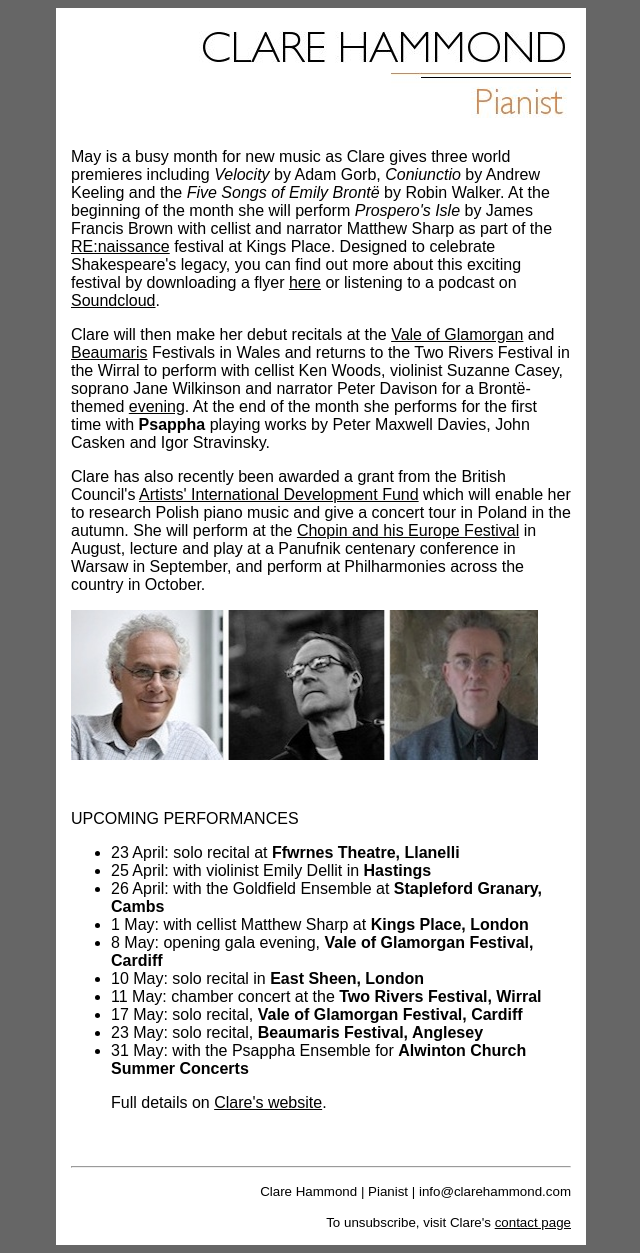
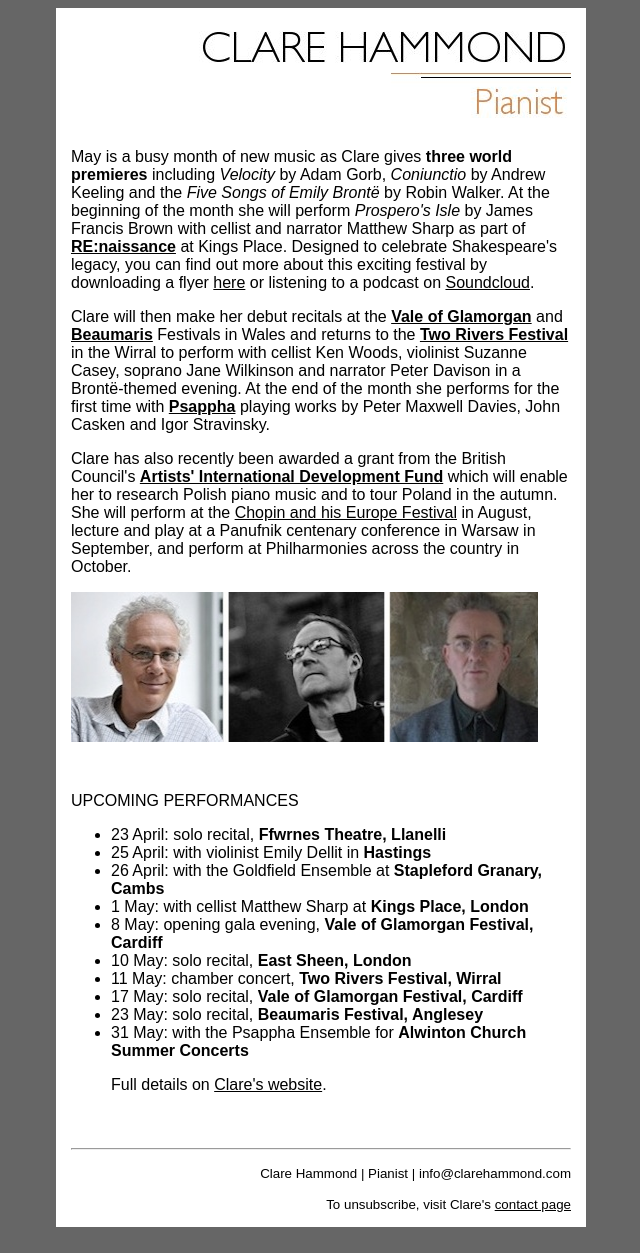
Before and after one commit to hammonc/clarehammond.com, a Jekyll site: the page newsletter-20140415.html, which Jekyll copies as it is, in a window 1280 px wide. Shown: the whole page, without its empty margins (319-959 px from the left). Built offline with Jekyll 4.4.1, drawn with Linux system fonts in a browser that asks for light colours.

Commit message:
new newsletter

```diff
--- a/newsletter-20140415.html
+++ b/newsletter-20140415.html
@@ -24,12 +24,11 @@
 	    <tr>
 	      <td>
 
-		<p>May is a busy month for new music as Clare gives three world premieres including <em>Velocity</em> by Adam Gorb, <em>Coniunctio</em> by Andrew Keeling and the <em>Five Songs of Emily Bront&#235;</em> by Robin Walker. At the beginning of the month she will perform <em>Prospero's Isle</em> by James Francis Brown with cellist and narrator Matthew Sharp as part of the <a href="http://www.kingsplace.co.uk/whats-on-book-tickets/curated-weeks/renaissance#.U004fOZdXpY"target="_blank">RE:naissance</a> festival at Kings Place. Designed to celebrate Shakespeare's legacy, you can find out more about this exciting festival by downloading a flyer <a href="resources/renaissance.pdf"target="_blank">here</a> or listening to a podcast on <a href="https://soundcloud.com/kings-place/matthew-sharps-renaissance"target="_blank">Soundcloud</a>.</p>
+		<p>May is a busy month of new music as Clare gives <strong>three world premieres</strong> including <em>Velocity</em> by Adam Gorb, <em>Coniunctio</em> by Andrew Keeling and the <em>Five Songs of Emily Bront&#235;</em> by Robin Walker. At the beginning of the month she will perform <em>Prospero's Isle</em> by James Francis Brown with cellist and narrator Matthew Sharp as part of <strong><a href="http://www.kingsplace.co.uk/whats-on-book-tickets/curated-weeks/renaissance#.U004fOZdXpY"target="_blank">RE:naissance</a></strong> at Kings Place. Designed to celebrate Shakespeare's legacy, you can find out more about this exciting festival by downloading a flyer <a href="resources/renaissance.pdf"target="_blank">here</a> or listening to a podcast on <a href="https://soundcloud.com/kings-place/matthew-sharps-renaissance"target="_blank">Soundcloud</a>.</p>
 
-<p>Clare will then make her debut recitals at the <a href="http://valeofglamorganfestival.org.uk/concerts/clare-hammond/"target="_blank">Vale of Glamorgan</a> and <a href="http://beaumarisfestival.com/wp/"target="_blank">Beaumaris</a> Festivals in Wales and returns to the Two Rivers Festival in the Wirral to perform with cellist Ken Woods, violinist Suzanne Casey, soprano Jane Wilkinson and narrator Peter Davison for a Bront&#235;-themed <a href="http://www.tworiversfestival.co.uk/ensemble.html"target="_blank">evening</a>. At the end of the month she performs for the first time with <strong><a href="http://www.psappha.com/"target="_blank"></a>Psappha</strong> playing works by Peter Maxwell Davies, John Casken and Igor Stravinsky.</p>
+<p>Clare will then make her debut recitals at the <strong><a href="http://valeofglamorganfestival.org.uk/concerts/clare-hammond/"target="_blank">Vale of Glamorgan</a></strong> and <strong><a href="http://beaumarisfestival.com/wp/"target="_blank">Beaumaris</a></strong> Festivals in Wales and returns to the <strong><a href="http://www.tworiversfestival.co.uk/ensemble.html"target="_blank">Two Rivers Festival</a></strong> in the Wirral to perform with cellist Ken Woods, violinist Suzanne Casey, soprano Jane Wilkinson and narrator Peter Davison in a Bront&#235;-themed evening. At the end of the month she performs for the first time with <strong><a href="http://www.psappha.com/"target="_blank">Psappha</a></strong> playing works by Peter Maxwell Davies, John Casken and Igor Stravinsky.</p>
 
-<p>Clare has also recently been awarded a grant from the British Council's <a href="http://www.artscouncil.org.uk/funding/apply-funding/apply-for-funding/artists-international-development-fund/"target="_blank">Artists' International Development Fund</a> which will enable her to research Polish piano music and give a concert tour in Poland in the autumn. She will perform at the <a href="http://en.chopin.nifc.pl/festival/"target="_blank">Chopin and his Europe Festival</a> in August, lecture and play at a Panufnik centenary conference in Warsaw in September, and perform at Philharmonies across the country in October.</p>
-
+<p>Clare has also recently been awarded a grant from the British Council's <strong><a href="http://www.artscouncil.org.uk/funding/apply-funding/apply-for-funding/artists-international-development-fund/"target="_blank">Artists' International Development Fund</a></strong> which will enable her to research Polish piano music and to tour Poland in the autumn. She will perform at the <a href="http://en.chopin.nifc.pl/festival/"target="_blank">Chopin and his Europe Festival</a> in August, lecture and play at a Panufnik centenary conference in Warsaw in September, and perform at Philharmonies across the country in October.</p>
 
 
 
@@ -40,13 +39,13 @@
 
 		<p>UPCOMING PERFORMANCES</p>
 		<ul>
-		<li>23 April: solo recital at <strong>Ffwrnes Theatre, Llanelli</strong></li>
+		<li>23 April: solo recital, <strong>Ffwrnes Theatre, Llanelli</strong></li>
 		<li>25 April: with violinist Emily Dellit in <strong>Hastings</strong></li>
 		<li>26 April: with the Goldfield Ensemble at <strong>Stapleford Granary, Cambs</strong></li>
 		<li>1 May: with cellist Matthew Sharp at <strong>Kings Place, London</strong></li>
 		<li>8 May: opening gala evening, <strong>Vale of Glamorgan Festival, Cardiff</strong></li>
-		<li>10 May: solo recital in <strong>East Sheen, London</strong></li>
-		<li>11 May: chamber concert at the <strong>Two Rivers Festival, Wirral</strong></li>
+		<li>10 May: solo recital, <strong>East Sheen, London</strong></li>
+		<li>11 May: chamber concert, <strong>Two Rivers Festival, Wirral</strong></li>
 		<li>17 May: solo recital, <strong>Vale of Glamorgan Festival, Cardiff</strong></li>
 		<li>23 May: solo recital, <strong>Beaumaris Festival, Anglesey</strong></li>
 		<li>31 May: with the Psappha Ensemble for <strong>Alwinton Church Summer Concerts</strong></li>
```
Also changed, not shown: other parts of newsletter-20140415.html (+1 -1 lines).
